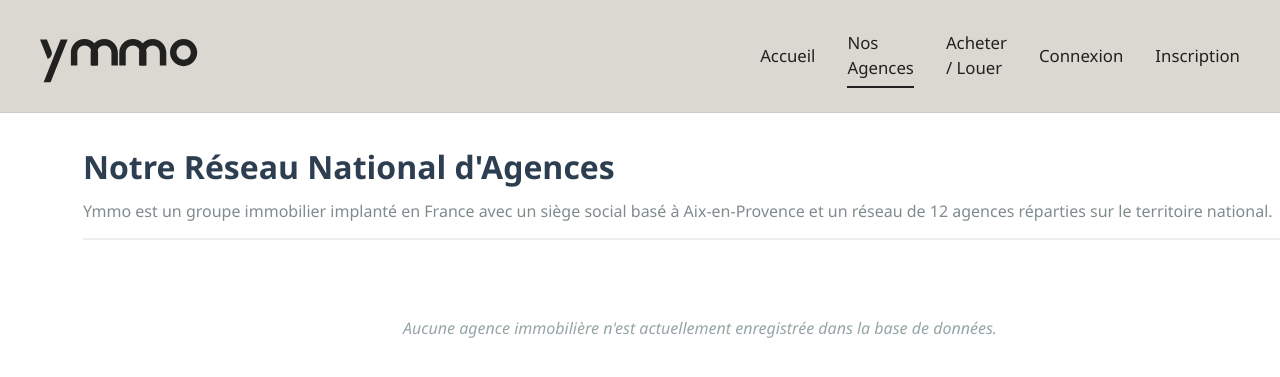
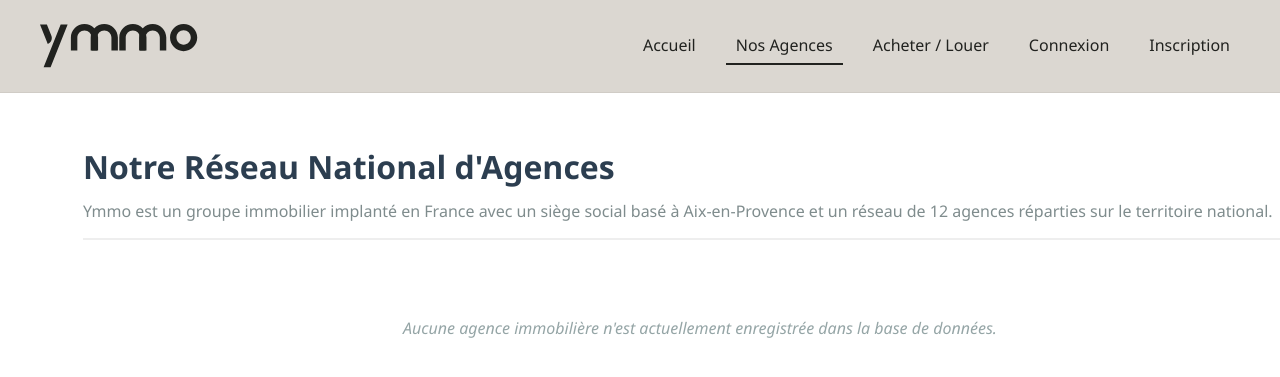
Before and after one commit to Smith06S/Projet-Fil-Rouge-B2, a Flask app: page /agence in a window 1280 px wide; the page is wider, and only the part inside the window is pictured. Shown: the top 377 px of that part. Run offline with Flask 3, Linux system fonts and the light colour scheme; data that the repository does not hold is empty; some libraries are stand-ins or nearby versions.

Commit message:
logo navbar css15

```diff
--- a/static/css/style.css
+++ b/static/css/style.css
@@ -180,27 +180,20 @@ body {
         display: flex;
         flex-direction: row;
         justify-content: flex-end;
-        gap: 32px;
+        align-items: center;
+        gap: 20px;
         width: auto;
     }
 
-    .nav-logo-svg {
-        padding-top: 9px;
-        justify-content: center;
-        align-items: center;
-        height: 100%;
-    }
-
     .navbar-links a {
-        font-size: 1.05rem;
-        font-weight: 500;
-        padding: 6px 0;
+        font-size: 1rem;
+        white-space: nowrap;
+        padding: 6px 10px;
     }
 
     .navbar-links .nav-auth {
-        padding: 12px 28px;
-        font-size: 1rem;
-        border-radius: 14px;
+        padding: 8px 16px;
+        font-size: 0.9rem;
     }
 
     .container {
```
